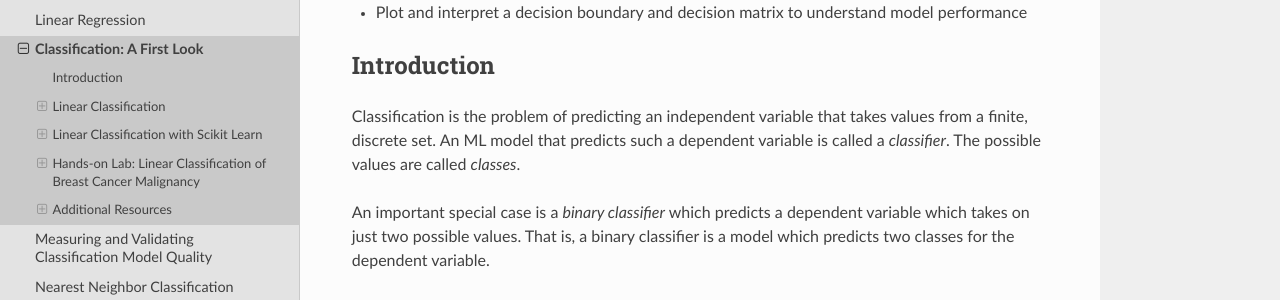
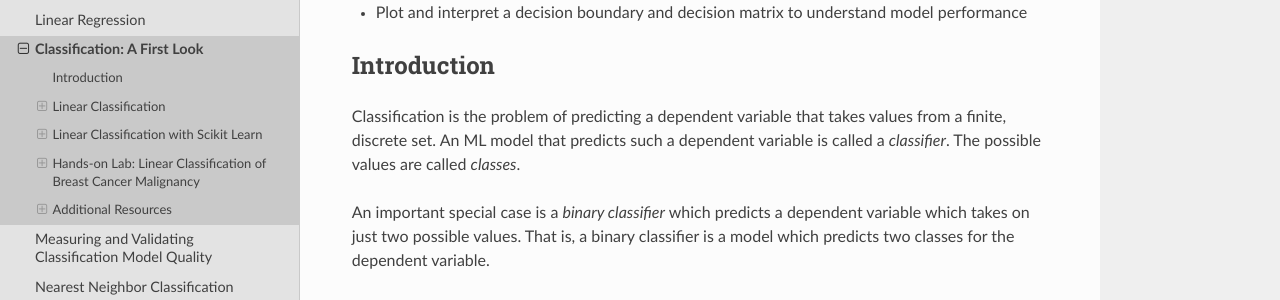
Before and after one commit to lconcia/life_sciences_ml_at_tacc, a Sphinx documentation site: the page built from docs/section2/linear_classification.rst, in a window 1280 px wide and 900 px high. Shown: the part 327-627 px from the top of the window. Built offline with Sphinx 7.4.7 and the Read the Docs theme 3.1.0, drawn with Linux system fonts in a browser that asks for light colours; some of the changed text lies outside the part shown.

Commit message:
minor typos (#70)
* adding first draft for Tuesday

* adding DNA melting example to intro

* adding pandas example

* example updates

* adding reference to Joe's class

* fixing typos

```diff
--- a/docs/section2/linear_classification.rst
+++ b/docs/section2/linear_classification.rst
@@ -14,7 +14,7 @@ look at validation and overfitting. By the end of this section, you should be ab
 Introduction
 ------------
 
-Classification is the problem of predicting an independent variable that takes values from a finite,
+Classification is the problem of predicting a dependent variable that takes values from a finite,
 discrete set. An ML model that predicts such a dependent variable is called a *classifier*. The
 possible values are called *classes*.
 
```
Also changed, not shown: other parts of docs/section2/linear_classification.rst (+1 -2 lines), docs/section2/ml_intro.rst (line endings or trailing spaces).
